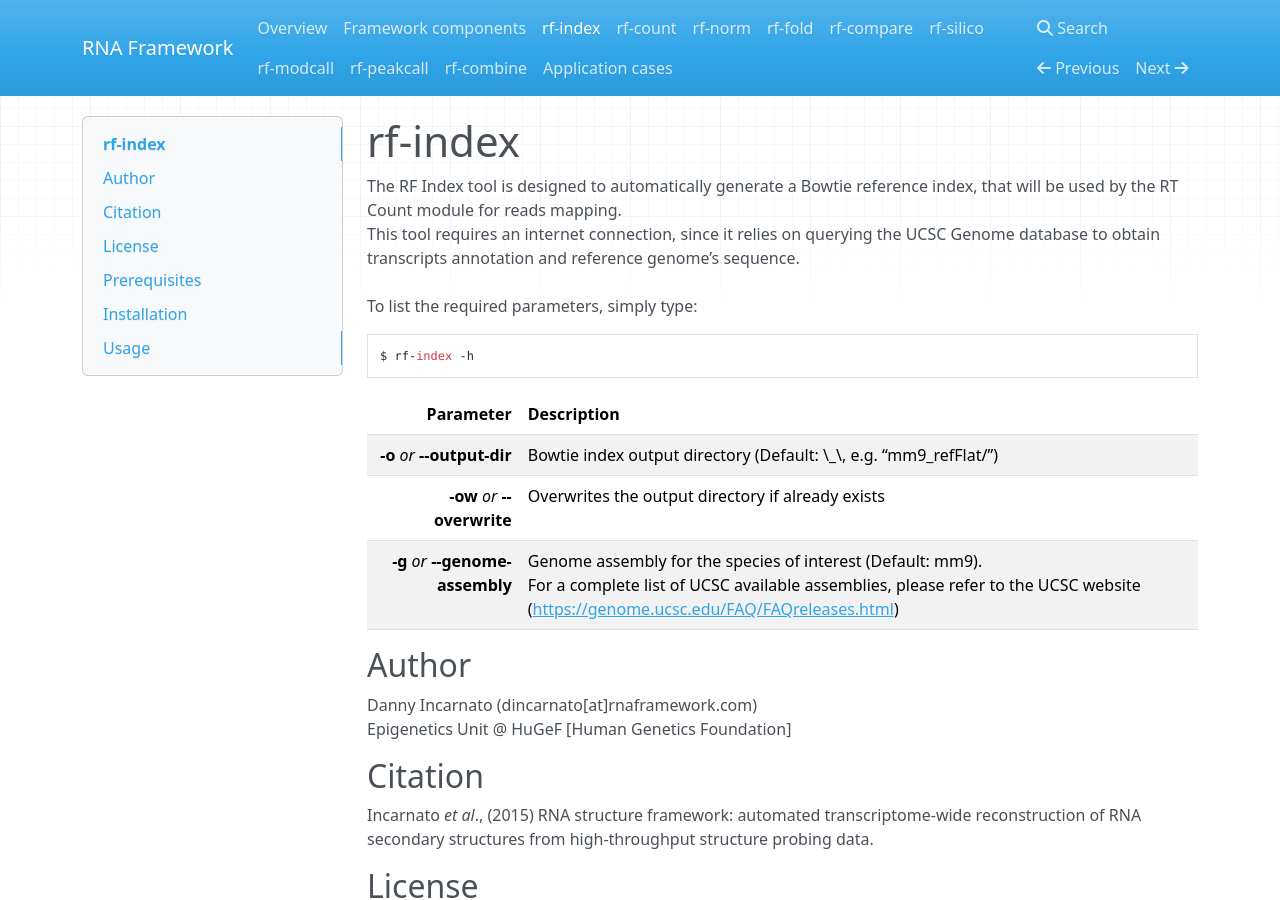
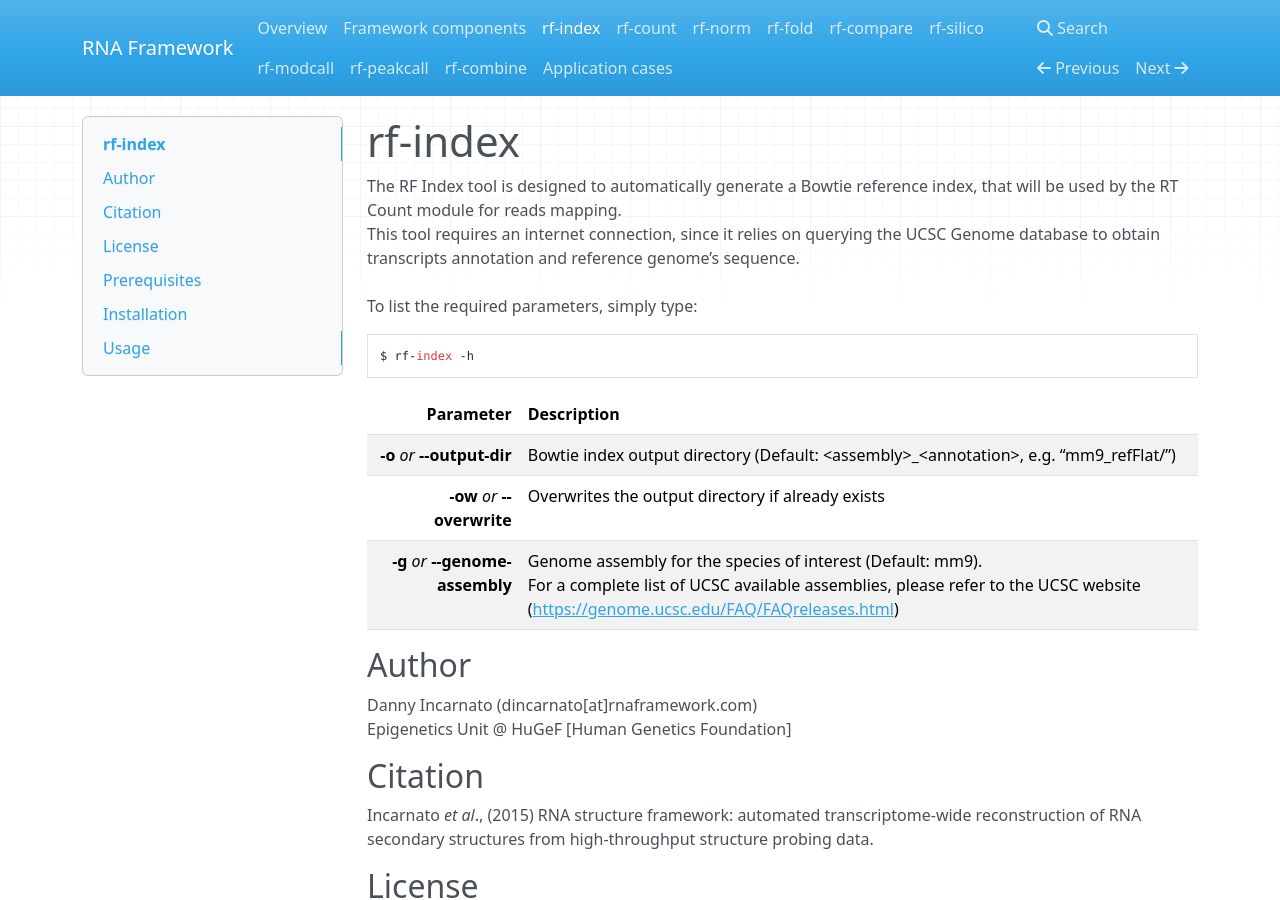
Before and after one commit to dincarnato/RNAFramework, an MkDocs documentation site: the page built from docs/rf-index.md, in a window 1280 px wide and 900 px high. Built offline with MkDocs 1.6.1, drawn with Linux system fonts in a browser that asks for light colours; nearby versions of some CDN libraries; old or Windows-style settings are respelled for this version of MkDocs.

Commit message:
no message

```diff
--- a/docs/rf-index.md
+++ b/docs/rf-index.md
@@ -10,7 +10,7 @@ $ rf-index -h
 
 Parameter         | Description
 ----------------: | :------------
-__-o__ *or* __--output-dir__ | Bowtie index output directory (Default: \<assembly>\_\<annotation>, e.g. “mm9_refFlat/”)
+__-o__ *or* __--output-dir__ | Bowtie index output directory (Default: &lt;assembly&gt;\_&lt;annotation&gt;, e.g. “mm9_refFlat/”)
 __-ow__ *or* __--overwrite__ | Overwrites the output directory if already exists
 __-g__ *or* __--genome-assembly__ | Genome assembly for the species of interest (Default: mm9).<br /> For a complete list of UCSC available assemblies, please refer to the UCSC website (<https://genome.ucsc.edu/FAQ/FAQreleases.html>)
 
```
